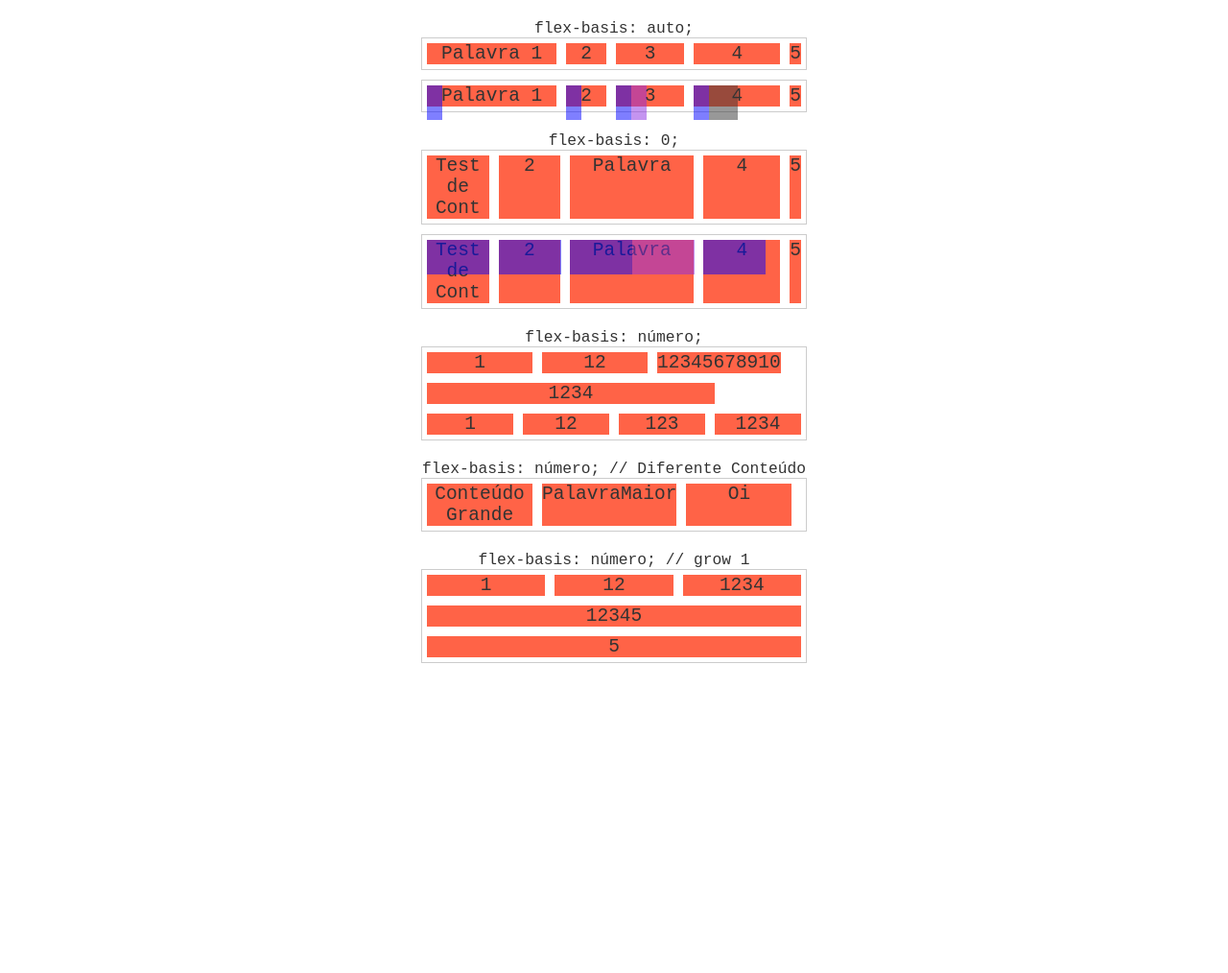
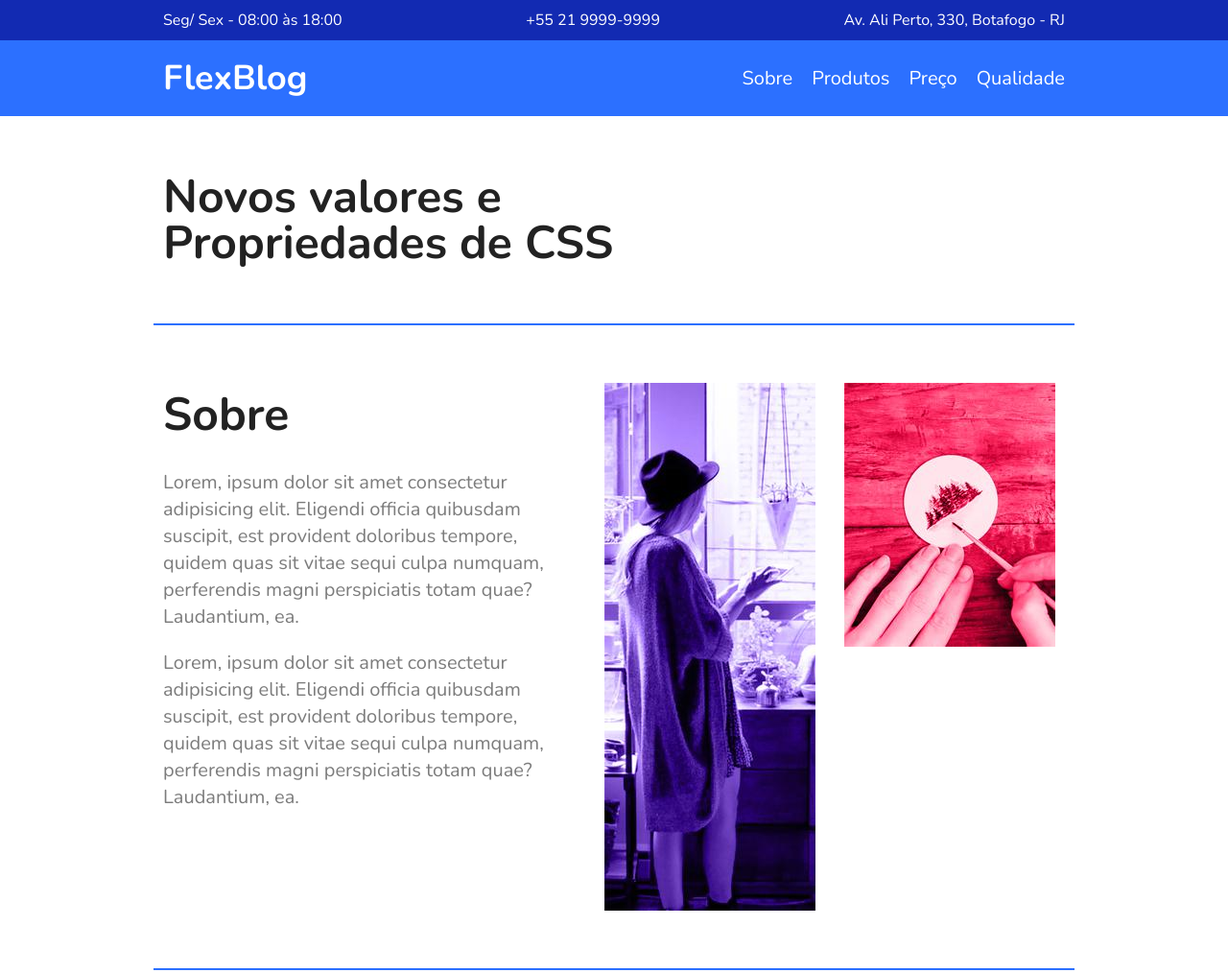
Before and after one commit to Fabriciox7/css-flexbox, a plain HTML site: page index.html in a window 1280 px wide. Shown: the top 1014 px of the page at 96% size. Before the commit the page ends 800 px from the top, so only its background shows below. Drawn offline with nearby package versions, Linux system fonts and the light colour scheme.

Commit message:
estrutura e css

```diff
--- a/index.html
+++ b/index.html
@@ -1,77 +1,141 @@
 <!DOCTYPE html>
-<html lang="pt-BR">
+<html>
 
 <head>
-  <meta charset="UTF-8">
-  <meta http-equiv="X-UA-Compatible" content="IE=edge">
-  <meta name="viewport" content="width=device-width, initial-scale=1.0">
-  <title>CSS com FlexBox</title>
-  <link rel="stylesheet" href="styles.css">
+  <title>FlexBlog</title>
+  <meta charset="utf-8">
+  <meta name="viewport" content="width=device-width, initial-scale=1, shrink-to-fit=no">
+  <link rel="preconnect" href="https://fonts.gstatic.com">
+  <link href="https://fonts.googleapis.com/css2?family=Nunito:ital,wght@0,400;0,700;1,400&display=swap" rel="stylesheet">
+  <link rel="stylesheet" type="text/css" href="styles.css">
 </head>
 
 <body>
-
+  <div class="superinfo-bg">
+    <div class="superinfo">
+      <p>Seg/ Sex - 08:00 às 18:00</p>
+      <a href="tel:+552199999999">+55 21 9999-9999</a>
+      <p>Av. Ali Perto, 330, Botafogo - RJ</p>
+    </div>
+  </div>
+  <header class="menu-bg">
+    <div class="menu">
+      <div class="menu-logo">
+        <a href="#">FlexBlog</a>
+      </div>
+      <nav>
+        <ul>
+          <li><a href="#sobre">Sobre</a></li>
+          <li><a href="#produtos">Produtos</a></li>
+          <li><a href="#preco">Preço</a></li>
+          <li><a href="#qualidade">Qualidade</a></li>
+        </ul>
+      </nav>
+    </div>
+  </header>
+  <h1 class="introducao">Novos valores e <br />Propriedades de CSS</h1>
+  <section class="sobre" id="sobre">
+    <div class="sobre-info">
+      <h1>Sobre</h1>
+      <p>Lorem, ipsum dolor sit amet consectetur adipisicing elit. Eligendi officia quibusdam suscipit, est provident doloribus tempore, quidem quas sit vitae sequi culpa numquam, perferendis magni perspiciatis totam quae? Laudantium, ea. </p>
+      <p>Lorem, ipsum dolor sit amet consectetur adipisicing elit. Eligendi officia quibusdam suscipit, est provident doloribus tempore, quidem quas sit vitae sequi culpa numquam, perferendis magni perspiciatis totam quae? Laudantium, ea. </p>
+    </div>
+    <div class="sobre-img">
+      <img src="img/sobre1.jpg" alt="Sobre 1">
+    </div>
+    <div class="sobre-img">
+      <img src="img/sobre2.jpg" alt="Sobre 2">
+    </div>
+  </section>
+  <section class="produtos" id="produtos">
+    <h1>Produtos</h1>
+    <div class="produtos-container">
+      <div class="produtos-item purple">
+        <h2>Purple</h2>
+        <img src="img/produtos1.jpg" alt="Produtos 1">
+      </div>
+      <div class="produtos-item pink">
+        <h2>Pink</h2>
+        <img src="img/produtos2.jpg" alt="Produtos 2">
+      </div>
+      <div class="produtos-item blue">
+        <h2>Blue</h2>
+        <img src="img/produtos3.jpg" alt="Produtos 3">
+      </div>
+    </div>
+  </section>
+  <section class="preco" id="preco">
+    <div class="preco-item">
+      <h2>Cobre</h2>
+      <span><sup>R$</sup>19</span>
+      <ul>
+        <li>Planos Ilimitados</li>
+        <li>Acesso Restrito</li>
+        <li>Conteaúdo Secreto</li>
+        <li>Suporte 24h</li>
+      </ul>
+      <a href="#">Comprar</a>
+    </div>
+    <div class="preco-item">
+      <h2>Prata</h2>
+      <span><sup>R$</sup>39</span>
+      <ul>
+        <li>Planos Ilimitados</li>
+        <li>Acesso Restrito</li>
+        <li>Conteaúdo Secreto</li>
+        <li>Suporte 24h</li>
+        <li>Compra Exclusiva</li>
+      </ul>
+      <a href="#">Comprar</a>
+    </div>
+    <div class="preco-item">
+      <h2>OurO</h2>
+      <span><sup>R$</sup>79</span>
+      <ul>
+        <li>Planos Ilimitados</li>
+        <li>Acesso Restrito</li>
+        <li>Conteaúdo Secreto</li>
+        <li>Suporte 24h</li>
+        <li>Compra Exclusiva</li>
+        <li>Download dos Itens</li>
+      </ul>
+      <a href="#">Comprar</a>
+    </div>
+  </section>
+  <section class="qualidade" id="qualiade">
+    <div class="qualiade-item">
+      <h2>Inteligente</h2>
+      <p>Lorem ipsum dolor sit amet consectetur, adipisicing elit. Pariatur quaerat beatae aspernatur hic. Vitae nemo magnam quo id aspernatur cupiditate esse distinctio harum quibusdam ullam!</p>
+    </div>
+    <h2>Compacto</h2>
+    <p>Lorem ipsum dolor sit amet consectetur, adipisicing elit. Pariatur quaerat beatae aspernatur hic. Vitae nemo magnam quo id aspernatur cupiditate esse distinctio harum quibusdam ullam!</p>
+    </div>
+    <h2>Econômico</h2>
+    <p>Lorem ipsum dolor sit amet consectetur, adipisicing elit. Pariatur quaerat beatae aspernatur hic. Vitae nemo magnam quo id aspernatur cupiditate esse distinctio harum quibusdam ullam!</p>
+    </div>
+    <h2>Transparente</h2>
+    <p>Lorem ipsum dolor sit amet consectetur, adipisicing elit. Pariatur quaerat beatae aspernatur hic. Vitae nemo magnam quo id aspernatur cupiditate esse distinctio harum quibusdam ullam!</p>
+    </div>
+    <h2>Opaco</h2>
+    <p>Lorem ipsum dolor sit amet consectetur, adipisicing elit. Pariatur quaerat beatae aspernatur hic. Vitae nemo magnam quo id aspernatur cupiditate esse distinctio harum quibusdam ullam!</p>
+    </div>
+    <h2>Sustentável</h2>
+    <p>Lorem ipsum dolor sit amet consectetur, adipisicing elit. Pariatur quaerat beatae aspernatur hic. Vitae nemo magnam quo id aspernatur cupiditate esse distinctio harum quibusdam ullam!</p>
+    </div>
+  </section>
+  <section class="newsletter">
+    <div class="newsletter-info">
+      <h1>Newsletter</h1>
+      <p>Assine e fique por dentro das novidades</p>
+    </div>
+    <form action="">
+      <input type="text" placeholder="Seu e-mail">
+      <button type="submit">Assinar</button>
+    </form>
+  </section>
+  <footer class="footer">
+    <p>FlexBog Todos os direitos Reservados</p>
+  </footer>
 </body>
-<h1>flex-basis: auto;</h1>
-<section class="container">
-  <div class="item basis-auto">Palavra 1</div>
-  <div class="item basis-auto">2</div>
-  <div class="item basis-auto-grow-2">3</div>
-  <div class="item basis-auto-width">4</div>
-  <div class="item basis-auto-grow-0">5</div>
-</section>
-
-<section class="container overlay">
-  <div class="item basis-auto">Palavra 1</div>
-  <div class="item basis-auto">2</div>
-  <div class="item basis-auto-grow-2">3</div>
-  <div class="item basis-auto-width">4</div>
-  <div class="item basis-auto-grow-0">5</div>
-</section>
-
-<h1>flex-basis: 0;</h1>
-<section class="container">
-  <div class="item basis-0">Test de Cont</div>
-  <div class="item basis-0">2</div>
-  <div class="item basis-0-grow-2">Palavra</div>
-  <div class="item basis-0-width">4</div>
-  <div class="item basis-0-grow-0">5</div>
-</section>
-
-<section class="container overlay">
-  <div class="item basis-0">Test de Cont</div>
-  <div class="item basis-0">2</div>
-  <div class="item basis-0-grow-2">Palavra</div>
-  <div class="item basis-0-width">4</div>
-  <div class="item basis-0-grow-0">5</div>
-</section>
-
-<h1>flex-basis: número;</h1>
-<section class="container basis-numero-container">
-  <div class="item basis-110">1</div>
-  <div class="item basis-110">12</div>
-  <div class="item basis-110">12345678910</div>
-  <div class="item basis-300">1234</div>
-  <div class="item basis-110-porcento">1</div>
-  <div class="item basis-110-porcento">12</div>
-  <div class="item basis-110-porcento">123</div>
-  <div class="item basis-110-porcento">1234</div>
-</section>
-
-<h1>flex-basis: número; // Diferente Conteúdo</h1>
-<section class="container basis-numero-container">
-  <div class="item basis-110">Conteúdo Grande</div>
-  <div class="item basis-110">PalavraMaior</div>
-  <div class="item basis-110">Oi</div>
-</section>
-
-<h1>flex-basis: número; // grow 1</h1>
-<section class="container basis-numero-container">
-  <div class="item basis-110-grow-1">1</div>
-  <div class="item basis-110-grow-1">12</div>
-  <div class="item basis-110-grow-1">1234</div>
-  <div class="item basis-110-grow-1">12345</div>
-  <div class="item basis-600-grow-1">5</div>
-</section>
 
 </html>
--- a/styles.css
+++ b/styles.css
@@ -1,159 +1,143 @@
-/* FLEX BASIS AUTO */
-
-.basis-auto {
-  flex-grow: 1;
-  flex-basis: auto;
+body,h1,h2,p,ul,li,a{
+  margin: 0px;
+  padding: 0px;
+}
+body{
+  font-family: "Nunito",Helvetica, sans-serif;
+  color: #222222;
+}
+ul{
+  list-style: none;
+}
+a{
+  text-decoration: none;
+}
+img{
+  display: block;
+  max-width: 100%;
+}
+*{
+  box-sizing: border-box;
+}
+/* Superinfo */
+.superinfo-bg{
+  background: #122ab2;
+  color: #fff;
+}
+.superinfo{
+  max-width: 960px;
+  margin: 0 auto;
+  display: flex;
+  justify-content: space-between;
+  flex-wrap: wrap;
+  padding-top: 10px;
+}
+.superinfo p,.superinfo a{
+  margin: 0 10px 10px 10px;
+}
+.superinfo a{
+  color: #fff;
+}
+/* Menu */
+.menu-bg{
+  background: #2c70ff;
+}
+.menu{
+  max-width: 960px;
+  margin: 0 auto;
+  padding: 15px 0;
+  display: flex;
+  flex-wrap: wrap;
+  justify-content: space-between;
+  align-items: center;
+}
+.menu a{
+  color: #fff;
+}
+.menu-logo{
+  font-size: 2.25em;
+  font-weight:bold;
+  margin: 0 10px;
+}
+.menu nav ul{
+  display: flex;
+  flex-wrap: wrap;
+}
+.menu nav a{
+  font-size: 1.25em;
+  padding: 10px;
+  display: block;
+}
+.menu nav a:hover{
+  color: #122ab2;
+}
+/* Introdução */
+.introducao {
+  font-size: 3em;
+  line-height: 1;
+  max-width: 960px;
+  margin: 0 auto;
+  padding: 60px 10px;
+}
+/* SOBRE */
+.sobre{
+  border-top: 2px solid #2c70ff;
+  border-bottom: 2px solid #2c70ff;
+  max-width: 960px;
+  margin: 0 auto;
+  padding: 60px 0;
+  display: flex;
+  flex-wrap: wrap;
+}
+.sobre-info{
+  flex:2 1 300px;
+  margin: 0 10px;
+}
+.sobre-info h1{
+  font-size: 3em;
+  margin-bottom:.5em ;
+}
+.sobre-info p{
+  font-size: 1.25em;
+  line-height: 1.4;
+  margin-bottom: 1em;
+  color: #7c7c7c;
+}
+.sobre-img{
+  flex: 1 1 160px;
+  margin: 0 10px;
+}
+/* Produtos */
+.produtos{
+  max-width: 960px;
+  margin: 60px auto;
+}
+.produtos h1{
+  font-size: 3em;
+  margin: 0 10px 60px 10px;
+}
+.produtos-container{
+  display: flex;
+  flex-wrap: wrap;
+  align-items: flex-end;
+}
+.produtos-item{
+  flex: 1 1 175px;
+  margin: 10px;
 }
 
-/* O espaço distribuído é 2 vezes maior que o flex-grow: 1; */
-.basis-auto-grow-2 {
-  flex-grow: 2;
-  flex-basis: auto;
+.produtos-item h2{
+  font-size: 3em;
+  color: #a4a4a4;
+  background: #f7f7f7;
+  padding: 60px 20px;
 }
-
-/* É o mesmo espaço distribuido que os demais itens com flex-grow: 1; Porém esse espaço inicia após os 60px iniciais */
-.basis-auto-width {
-  flex-grow: 1;
-  flex-basis: auto;
-  width: 60px;
+.purple{
+  border-top: 8px solid #ae81ff;
 }
-
-/* Com o flex-grow: 0; nada é distribuído */
-.basis-auto-grow-0 {
-  flex-basis: auto;
+.pink{
+  border-top: 8px solid #f9265e;
 }
-
-.container.overlay {
-  margin-top: 10px;
+.blue{
+  border-top: 8px solid #66d9eb;
 }
-
-.overlay .basis-auto::before,
-.overlay .basis-auto-grow-2::before,
-.overlay .basis-auto-width::before {
-  content: '';
-  display: block;
-  width: 16px;
-  height: 36px;
-  background: blue;
-  position: absolute;
-  opacity: 0.5;
-}
-
-.overlay .basis-auto-grow-2::before {
-  border-right: 16px solid blueviolet;
-}
-
-.overlay .basis-auto-width::before {
-  border-right: 30px solid;
-}
-
-/* FLEX BASIS AUTO FIM */
-
-/* FLEX BASIS 0 */
-
-/* Com o flex-basis 0, itens com flex-grow 1 tentam ficar com o mesmo tamanho total de width. É por isso que o mais comum é utilizar flex-basis 0 */
-.basis-0 {
-  flex-grow: 1;
-  flex-basis: 0;
-}
-
-/* O tamanho total é de duas vezes dos itens com flex: 1; */
-.basis-0-grow-2 {
-  flex-grow: 2;
-  flex-basis: 0;
-}
-
-/* A definição do width é ignorada. Porém ele ainda respeita a definição de min-width. */
-.basis-0-width {
-  flex-grow: 1;
-  flex-basis: 0;
-  width: 120px;
-  min-width: 80px;
-}
-
-/* Flex basis 0 com flex-grow 0, não influenciar em nada no item. Assim o mesmo fica do tamanho do seu conteúdo. */
-.basis-0-grow-0 {
-  flex-basis: 0;
-}
-
-.overlay .basis-0::before,
-.overlay .basis-0-grow-2::before,
-.overlay .basis-0-width::before {
-  content: '';
-  display: block;
-  width: 65px;
-  height: 36px;
-  background: blue;
-  position: absolute;
-  opacity: 0.5;
-}
-
-.overlay .basis-0-grow-2::before {
-  border-right: 65px solid blueviolet;
-}
-
-/* FLEX BASIS 0 FIM */
-
-.basis-numero-container {
-  flex-wrap: wrap;
-}
-
-.basis-110 {
-  flex-basis: 110px;
-}
-
-.basis-300 {
-  flex-basis: 300px;
-}
-
-.basis-110-porcento {
-  flex-basis: calc(25% - 10px);
-}
-
-.basis-110-grow-1 {
-  flex-grow: 1;
-  flex-basis: 110px;
-}
-
-/* O Flex-basis não ultrapassa o tamanho do container. Pois por padrão o flex-shrink é 1, ou seja, ele permite que o item se ajuste para caber no container. */
-.basis-600-grow-1 {
-  flex-grow: 1;
-  flex-basis: 600px;
-}
-
-/* ESTILOS GERAIS */
-
-.item {
-  margin: 5px;
-  background: tomato;
-  text-align: center;
-  font-size: 1.5em;
-  position: relative;
-}
-
-/* Flex Container */
-.container {
-  max-width: 400px;
-  margin: 0 auto;
-  display: flex;
-  border: 1px solid #ccc;
-}
-
-/* Flex Item */
-img {
-  display: block;
-  max-width: 100%;
-  margin: 10px auto;
-}
-
-h1 {
-  text-align: center;
-  margin: 20px 0 0 0;
-  font-size: 1.25em;
-  font-weight: normal;
-}
-
-body {
-  font-family: monospace;
-  color: #333;
-}
```
Also changed, not shown: img/produtos1.jpg (added), img/produtos2.jpg (added), img/produtos3.jpg (added), img/sobre1.jpg (added), img/sobre2.jpg (added).
